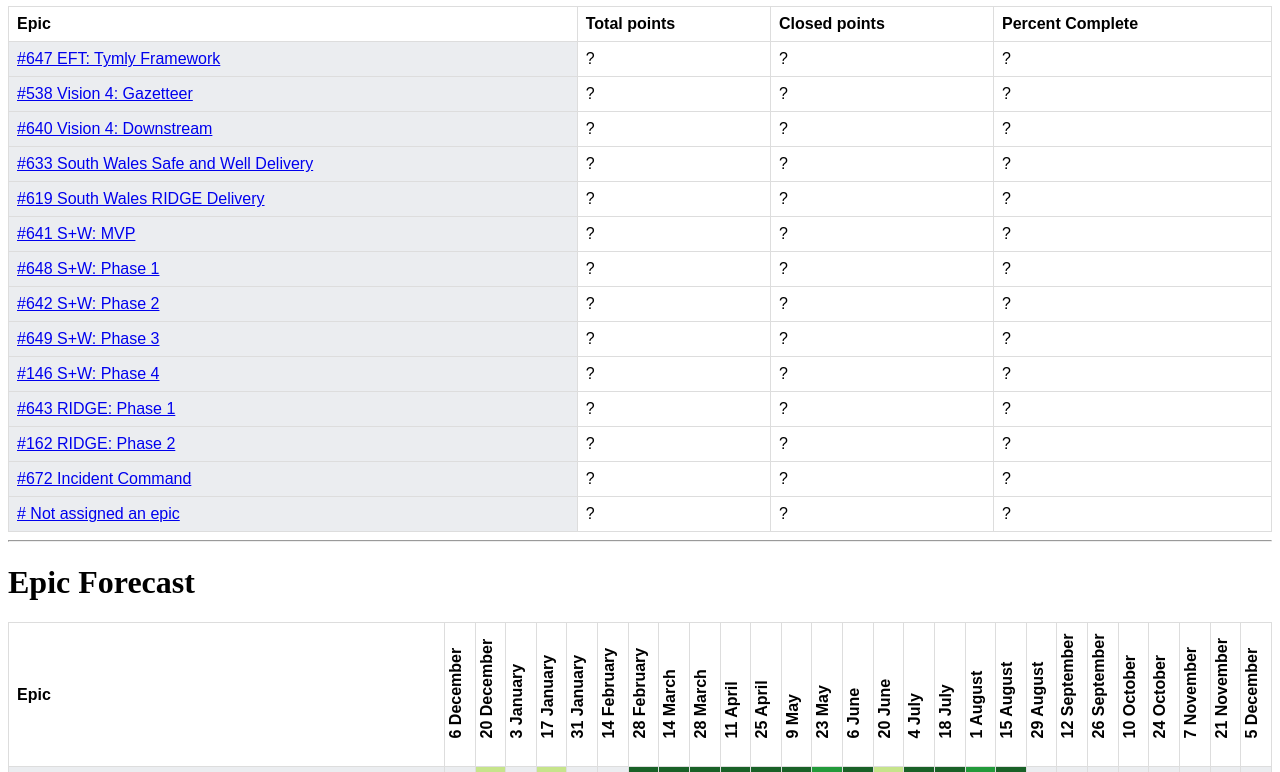
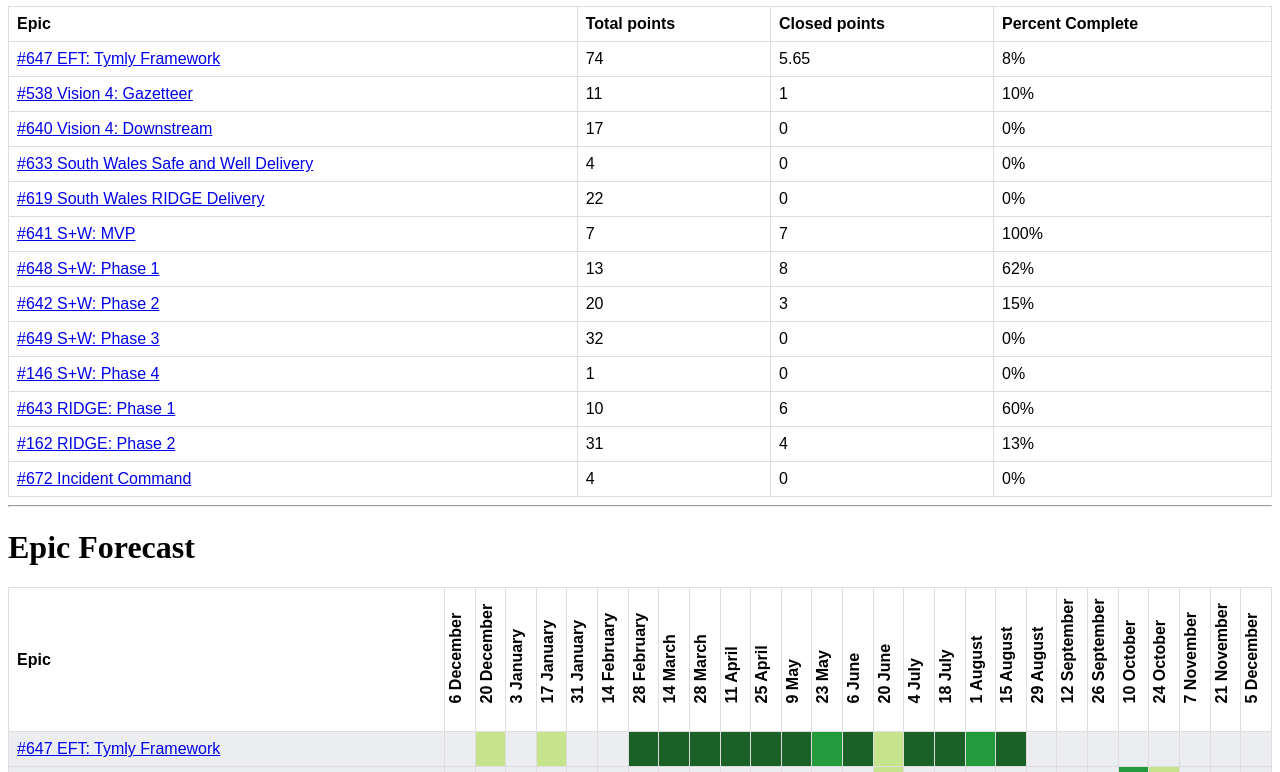
Before and after one commit to wmfs/mystic-taiga, a website: page docs/index.html in a window 1280 px wide. Shown: the part 210-982 px from the top of the page. Drawn offline with Linux system fonts and the light colour scheme.

Commit message:
Epic progress.

```diff
--- a/docs/index.html
+++ b/docs/index.html
@@ -58,12 +58,12 @@
 
 <h1>Tymly Taiga Project!</h1>
 <p>An open platform for building digital services.</p>
-<p></p><strong>Generated: </strong>Tue Dec 18 2018 13:06:23 GMT+0000 (GMT Standard Time)</p>
+<p></p><strong>Generated: </strong>Tue Dec 18 2018 13:28:47 GMT+0000 (GMT Standard Time)</p>
 
 <hr>
 <h1>Epic Progress</h1>
 
-<table style="width:100%">
+<table>
     <tr>
         <th>Epic</th>
         <th>Total points</th>
@@ -72,103 +72,124 @@
     </tr>
 
 
-        <tr>
-            <td class ="noDays"><a href="https://tree.taiga.io/project/chriskeep-tymly/epic/647" target="_blank">#647 EFT: Tymly Framework</a></td>
-            <td>?</td>
-            <td>?</td>
-            <td>?</td>
-        </tr>
-
-        <tr>
-            <td class ="noDays"><a href="https://tree.taiga.io/project/chriskeep-tymly/epic/538" target="_blank">#538 Vision 4: Gazetteer</a></td>
-            <td>?</td>
-            <td>?</td>
-            <td>?</td>
-        </tr>
-
-        <tr>
-            <td class ="noDays"><a href="https://tree.taiga.io/project/chriskeep-tymly/epic/640" target="_blank">#640 Vision 4: Downstream</a></td>
-            <td>?</td>
-            <td>?</td>
-            <td>?</td>
-        </tr>
-
-        <tr>
-            <td class ="noDays"><a href="https://tree.taiga.io/project/chriskeep-tymly/epic/633" target="_blank">#633 South Wales Safe and Well Delivery</a></td>
-            <td>?</td>
-            <td>?</td>
-            <td>?</td>
-        </tr>
-
-        <tr>
-            <td class ="noDays"><a href="https://tree.taiga.io/project/chriskeep-tymly/epic/619" target="_blank">#619 South Wales RIDGE Delivery</a></td>
-            <td>?</td>
-            <td>?</td>
-            <td>?</td>
-        </tr>
-
-        <tr>
-            <td class ="noDays"><a href="https://tree.taiga.io/project/chriskeep-tymly/epic/641" target="_blank">#641 S+W: MVP</a></td>
-            <td>?</td>
-            <td>?</td>
-            <td>?</td>
-        </tr>
-
-        <tr>
-            <td class ="noDays"><a href="https://tree.taiga.io/project/chriskeep-tymly/epic/648" target="_blank">#648 S+W: Phase 1</a></td>
-            <td>?</td>
-            <td>?</td>
-            <td>?</td>
-        </tr>
-
-        <tr>
-            <td class ="noDays"><a href="https://tree.taiga.io/project/chriskeep-tymly/epic/642" target="_blank">#642 S+W: Phase 2</a></td>
-            <td>?</td>
-            <td>?</td>
-            <td>?</td>
-        </tr>
-
-        <tr>
-            <td class ="noDays"><a href="https://tree.taiga.io/project/chriskeep-tymly/epic/649" target="_blank">#649 S+W: Phase 3</a></td>
-            <td>?</td>
-            <td>?</td>
-            <td>?</td>
-        </tr>
-
-        <tr>
-            <td class ="noDays"><a href="https://tree.taiga.io/project/chriskeep-tymly/epic/146" target="_blank">#146 S+W: Phase 4</a></td>
-            <td>?</td>
-            <td>?</td>
-            <td>?</td>
-        </tr>
-
-        <tr>
-            <td class ="noDays"><a href="https://tree.taiga.io/project/chriskeep-tymly/epic/643" target="_blank">#643 RIDGE: Phase 1</a></td>
-            <td>?</td>
-            <td>?</td>
-            <td>?</td>
-        </tr>
-
-        <tr>
-            <td class ="noDays"><a href="https://tree.taiga.io/project/chriskeep-tymly/epic/162" target="_blank">#162 RIDGE: Phase 2</a></td>
-            <td>?</td>
-            <td>?</td>
-            <td>?</td>
-        </tr>
-
-        <tr>
-            <td class ="noDays"><a href="https://tree.taiga.io/project/chriskeep-tymly/epic/672" target="_blank">#672 Incident Command</a></td>
-            <td>?</td>
-            <td>?</td>
-            <td>?</td>
-        </tr>
-
-        <tr>
-            <td class ="noDays"><a href="https://tree.taiga.io/project/chriskeep-tymly/epic/" target="_blank"># Not assigned an epic</a></td>
-            <td>?</td>
-            <td>?</td>
-            <td>?</td>
-        </tr>
+
+        <tr>
+            <td><a href="https://tree.taiga.io/project/chriskeep-tymly/epic/647" target="_blank">#647 EFT: Tymly Framework</a></td>
+            <td>74</td>
+            <td>5.65</td>
+            <td>8%</td>
+        </tr>
+
+
+
+        <tr>
+            <td><a href="https://tree.taiga.io/project/chriskeep-tymly/epic/538" target="_blank">#538 Vision 4: Gazetteer</a></td>
+            <td>11</td>
+            <td>1</td>
+            <td>10%</td>
+        </tr>
+
+
+
+        <tr>
+            <td><a href="https://tree.taiga.io/project/chriskeep-tymly/epic/640" target="_blank">#640 Vision 4: Downstream</a></td>
+            <td>17</td>
+            <td>0</td>
+            <td>0%</td>
+        </tr>
+
+
+
+        <tr>
+            <td><a href="https://tree.taiga.io/project/chriskeep-tymly/epic/633" target="_blank">#633 South Wales Safe and Well Delivery</a></td>
+            <td>4</td>
+            <td>0</td>
+            <td>0%</td>
+        </tr>
+
+
+
+        <tr>
+            <td><a href="https://tree.taiga.io/project/chriskeep-tymly/epic/619" target="_blank">#619 South Wales RIDGE Delivery</a></td>
+            <td>22</td>
+            <td>0</td>
+            <td>0%</td>
+        </tr>
+
+
+
+        <tr>
+            <td><a href="https://tree.taiga.io/project/chriskeep-tymly/epic/641" target="_blank">#641 S+W: MVP</a></td>
+            <td>7</td>
+            <td>7</td>
+            <td>100%</td>
+        </tr>
+
+
+
+        <tr>
+            <td><a href="https://tree.taiga.io/project/chriskeep-tymly/epic/648" target="_blank">#648 S+W: Phase 1</a></td>
+            <td>13</td>
+            <td>8</td>
+            <td>62%</td>
+        </tr>
+
+
+
+        <tr>
+            <td><a href="https://tree.taiga.io/project/chriskeep-tymly/epic/642" target="_blank">#642 S+W: Phase 2</a></td>
+            <td>20</td>
+            <td>3</td>
+            <td>15%</td>
+        </tr>
+
+
+
+        <tr>
+            <td><a href="https://tree.taiga.io/project/chriskeep-tymly/epic/649" target="_blank">#649 S+W: Phase 3</a></td>
+            <td>32</td>
+            <td>0</td>
+            <td>0%</td>
+        </tr>
+
+
+
+        <tr>
+            <td><a href="https://tree.taiga.io/project/chriskeep-tymly/epic/146" target="_blank">#146 S+W: Phase 4</a></td>
+            <td>1</td>
+            <td>0</td>
+            <td>0%</td>
+        </tr>
+
+
+
+        <tr>
+            <td><a href="https://tree.taiga.io/project/chriskeep-tymly/epic/643" target="_blank">#643 RIDGE: Phase 1</a></td>
+            <td>10</td>
+            <td>6</td>
+            <td>60%</td>
+        </tr>
+
+
+
+        <tr>
+            <td><a href="https://tree.taiga.io/project/chriskeep-tymly/epic/162" target="_blank">#162 RIDGE: Phase 2</a></td>
+            <td>31</td>
+            <td>4</td>
+            <td>13%</td>
+        </tr>
+
+
+
+        <tr>
+            <td><a href="https://tree.taiga.io/project/chriskeep-tymly/epic/672" target="_blank">#672 Incident Command</a></td>
+            <td>4</td>
+            <td>0</td>
+            <td>0%</td>
+        </tr>
+
+
+
 
 </table>
 
--- a/src/index.js
+++ b/src/index.js
@@ -293,7 +293,8 @@ class MysticTaiga {
           ref: rawEpic.ref,
           subject: rawEpic.subject,
           blocked: rawEpic.is_blocked,
-          storyCountsPerSprint: []
+          storyCountsPerSprint: [],
+          counts: rawEpic.user_stories_counts
         }
       )
     })
```
Also changed, not shown: src/report.html.ejs (+7 -5 lines), test/tests.js (+1 -1 lines).
